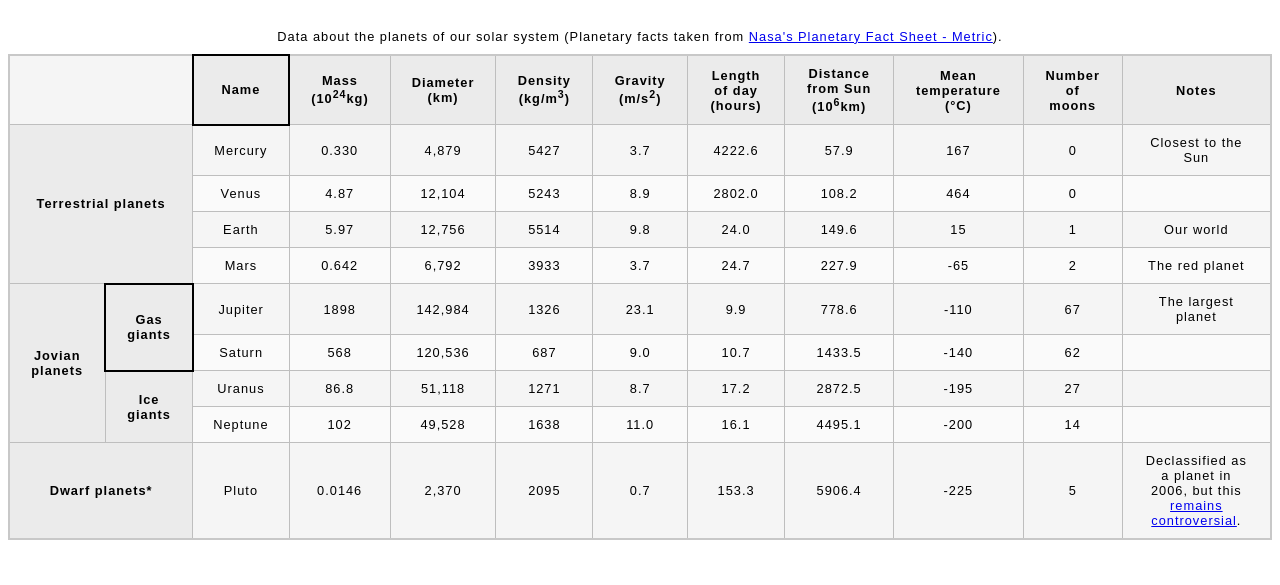
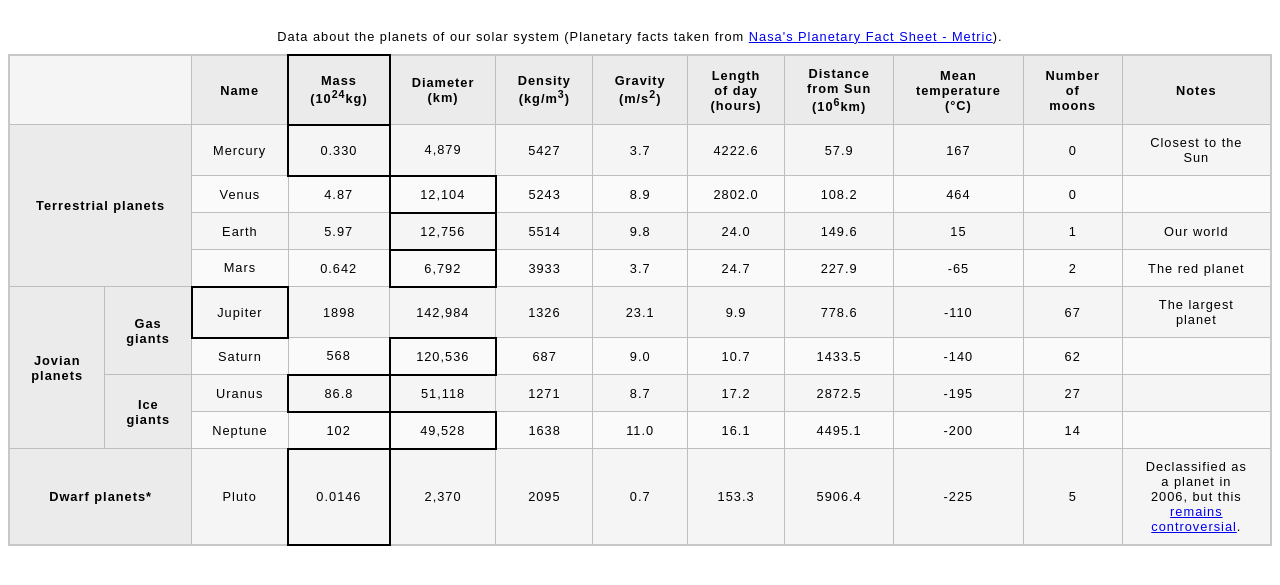
Before and after one commit to CodeByBlazej/HTML-Table-exercises, a plain HTML site: page index.html in a window 1280 px wide. Shown: the part 61-646 px from the top of the page. Drawn offline with Linux system fonts and the light colour scheme.

Commit message:
tries another option

```diff
--- a/minimal-table.css
+++ b/minimal-table.css
@@ -30,7 +30,8 @@
   background-color: rgb(245,245,245);
 }
 
-table tr th:nth-child(2) {
+table thead th:nth-child(3),
+table tbody td:nth-child(3) {
   border: 2px solid black
 }
 
```
